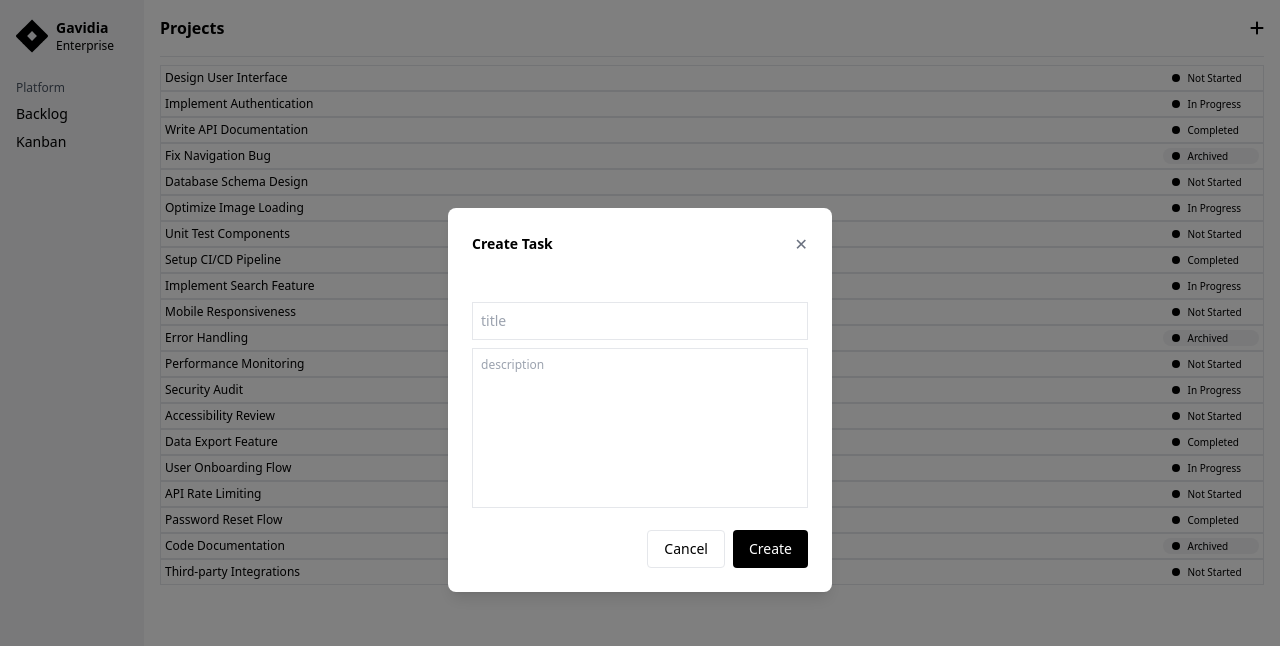
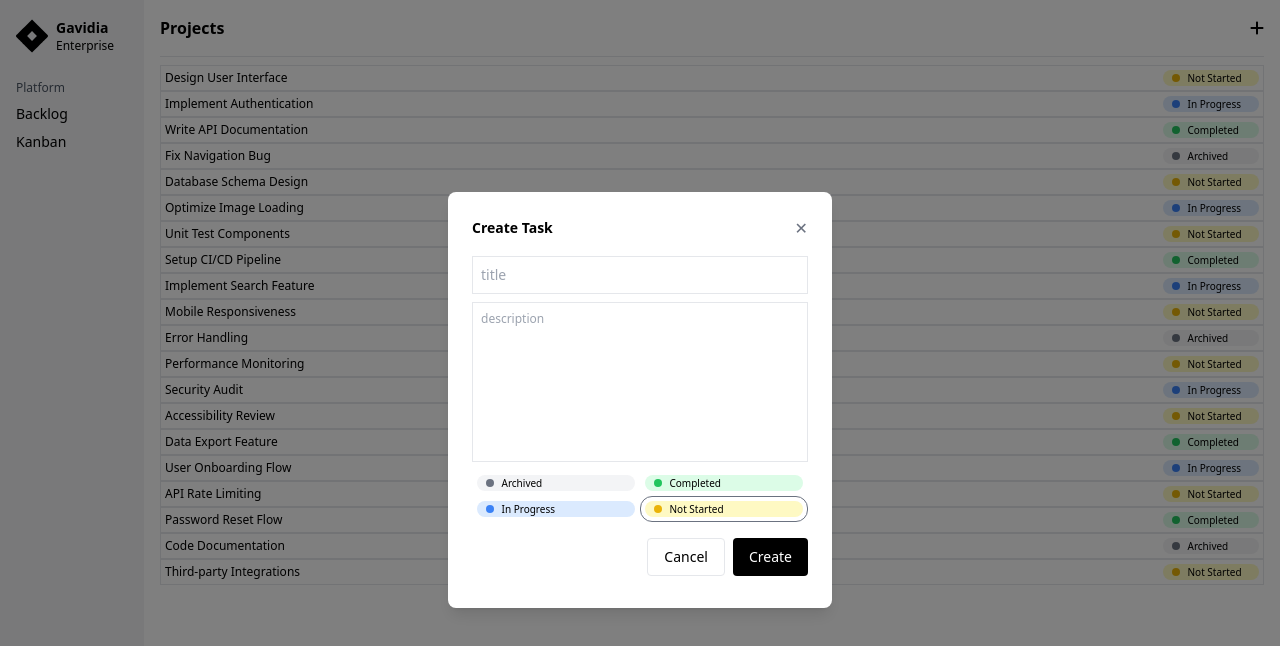
Before and after one commit to danielgavidia/fractal-pm, a Next.js app in the folder frontend/: page /backlog in a window 1280 px wide. Both pictures are taken after a click on the button 1257 px from the left and 28 px from the top of the page. Shown: the top 646 px of the page. Built offline with nearby package versions, Linux system fonts and the light colour scheme.

Commit message:
Added status change to task modal

```diff
--- a/frontend/src/components/TaskModal.tsx
+++ b/frontend/src/components/TaskModal.tsx
@@ -1,6 +1,10 @@
 import { taskStore } from "@/stores/taskStore";
 import { Task, TaskStatus } from "@/types/types";
-import React, { useState } from "react";
+import { statusMapping } from "@/utils/statusMapping";
+import { useState } from "react";
+
+//Components
+import TaskStatusBadge from "./TaskStatusBadge";
 
 interface TaskModalProps {
   task?: Task; // Optional task for update mode
@@ -45,14 +49,18 @@ const TaskModal = ({ task, isOpen, onClose }: TaskModalProps) => {
 
   return (
     <div className="fixed inset-0 bg-black bg-opacity-50 flex items-center justify-center">
-      <div className="bg-white p-6 rounded-lg shadow-lg w-96 h-96 flex flex-col justify-between">
+      <div className="bg-white p-6 rounded-lg shadow-lg w-96">
+        {/* Modal header */}
         <div className="flex justify-between items-center mb-4">
           <div className="text-sm font-bold">{task ? "Update Task" : "Create Task"}</div>
           <button onClick={onClose} className="text-gray-500 hover:text-gray-700">
             ✕
           </button>
         </div>
-        <form onSubmit={handleSubmit} className="w-full">
+
+        {/* Forms */}
+        <form onSubmit={handleSubmit} className="w-full flex flex-col h-full">
+          {/* Task title */}
           <input
             type="text"
             value={taskTitle}
@@ -60,24 +68,55 @@ const TaskModal = ({ task, isOpen, onClose }: TaskModalProps) => {
             placeholder="title"
             className="w-full border-[0.5px] p-2 mb-2 text-sm outline-none"
           />
+
+          {/* Task descriptions */}
           <textarea
             value={taskDescription}
             onChange={(e) => setTaskDescription(e.target.value)}
             placeholder="description"
             className="w-full border-[0.5px] p-2 resize-none h-40 text-xs outline-none"
           />
-          <div className="flex justify-end gap-2 mt-4">
+        </form>
+
+        {/* Status changes */}
+        <div className="grid grid-cols-2 py-2">
+          {Object.values(statusMapping).map((status, key) => {
+            if (status.name === taskStatus) {
+              return (
+                <button
+                  key={key}
+                  onClick={() => setTaskStatus(status.name)}
+                  className="p-1 border-[0.5px] border-gray-500 rounded-xl"
+                >
+                  <TaskStatusBadge status={status.name} />
+                </button>
+              );
+            } else {
+              return (
+                <button
+                  key={key}
+                  onClick={() => setTaskStatus(status.name)}
+                  className="p-1 border-[0.5px] border-white"
+                >
+                  <TaskStatusBadge status={status.name} />
+                </button>
+              );
+            }
+          })}
+        </div>
+
+        {/* Cancel, update and create buttons */}
+        <div className="flex justify-end gap-2 py-2">
           <button type="button" onClick={onClose} className="px-4 py-2 border rounded text-sm">
             Cancel
           </button>
           <button
-              type="submit"
+            onClick={handleSubmit}
             className="px-4 py-2 hover:bg-blue-500 bg-black text-white rounded text-sm"
           >
             {task ? "Update" : "Create"}
           </button>
         </div>
-        </form>
       </div>
     </div>
   );
--- a/frontend/src/components/TaskRow.tsx
+++ b/frontend/src/components/TaskRow.tsx
@@ -1,18 +1,15 @@
-import { taskStore } from "@/stores/taskStore";
-import { Task, TaskStatusEnums } from "@/types/types";
+import { useState } from "react";
+import { Task } from "@/types/types";
 
 // Components
-import ModalUpdateTask from "./ModalUpdateTask";
-import { useState } from "react";
 import TaskStatusBadge from "./TaskStatusBadge";
+import TaskModal from "./TaskModal";
 
 interface TaskRowProps {
   task: Task;
 }
 
 const TaskRow = ({ task }: TaskRowProps) => {
-  const { updateTaskStatus } = taskStore();
-
   // Local state
   const [isOpen, setIsOpen] = useState<boolean>(false);
   const handleClose = () => {
@@ -28,7 +25,7 @@ const TaskRow = ({ task }: TaskRowProps) => {
         <p className="text-xs min-w-28 text-left">{task.title}</p>
         <TaskStatusBadge status={task.status} />
       </button>
-      {isOpen && <ModalUpdateTask task={task} isOpen={isOpen} onClose={handleClose} />}
+      {isOpen && <TaskModal task={task} isOpen={isOpen} onClose={handleClose} />}
     </>
   );
 };
--- a/frontend/src/components/TaskStatusBadge.tsx
+++ b/frontend/src/components/TaskStatusBadge.tsx
@@ -8,8 +8,14 @@ interface TaskStatusBadgeProps {
 const TaskStatusBadge = ({ status }: TaskStatusBadgeProps) => {
   const { backgroundColor, ballColor, label } = statusMapping[status];
   return (
-    <div className={"flex items-center rounded-xl p-[0.5px] min-w-24 " + backgroundColor}>
-      <div className={"p-1 bg-black mx-2 rounded-full " + ballColor}></div>
+    <div
+      className={"flex items-center rounded-xl p-[0.5px] min-w-24"}
+      style={{ backgroundColor: backgroundColor }}
+    >
+      <div
+        className={"p-1 bg-black mx-2 rounded-full"}
+        style={{ backgroundColor: ballColor }}
+      ></div>
       <p className="text-[10px] ">{label}</p>
     </div>
   );
--- a/frontend/src/utils/statusMapping.ts
+++ b/frontend/src/utils/statusMapping.ts
@@ -2,23 +2,27 @@ import { TaskStatusEnums } from "@/types/types";
 
 export const statusMapping = {
   [TaskStatusEnums.ARCHIVED]: {
-    backgroundColor: "bg-gray-100",
-    ballColor: "bg-gray-500",
+    name: TaskStatusEnums.ARCHIVED,
+    backgroundColor: "#f3f4f6",
+    ballColor: "#6b7280",
     label: "Archived",
   },
   [TaskStatusEnums.COMPLETED]: {
-    backgroundColor: "bg-green-100",
-    ballColor: "bg-green-500",
+    name: TaskStatusEnums.COMPLETED,
+    backgroundColor: "#dcfce7",
+    ballColor: "#22c55e",
     label: "Completed",
   },
   [TaskStatusEnums.IN_PROGRESS]: {
-    backgroundColor: "bg-blue-100",
-    ballColor: "bg-blue-500",
+    name: TaskStatusEnums.IN_PROGRESS,
+    backgroundColor: "#dbeafe",
+    ballColor: "#3b82f6",
     label: "In Progress",
   },
   [TaskStatusEnums.NOT_STARTED]: {
-    backgroundColor: "bg-yellow-100",
-    ballColor: "bg-yellow-500",
+    name: TaskStatusEnums.NOT_STARTED,
+    backgroundColor: "#fef9c3",
+    ballColor: "#eab308",
     label: "Not Started",
   },
 };
```
Lines whose indentation alone changed are shown as unchanged.
